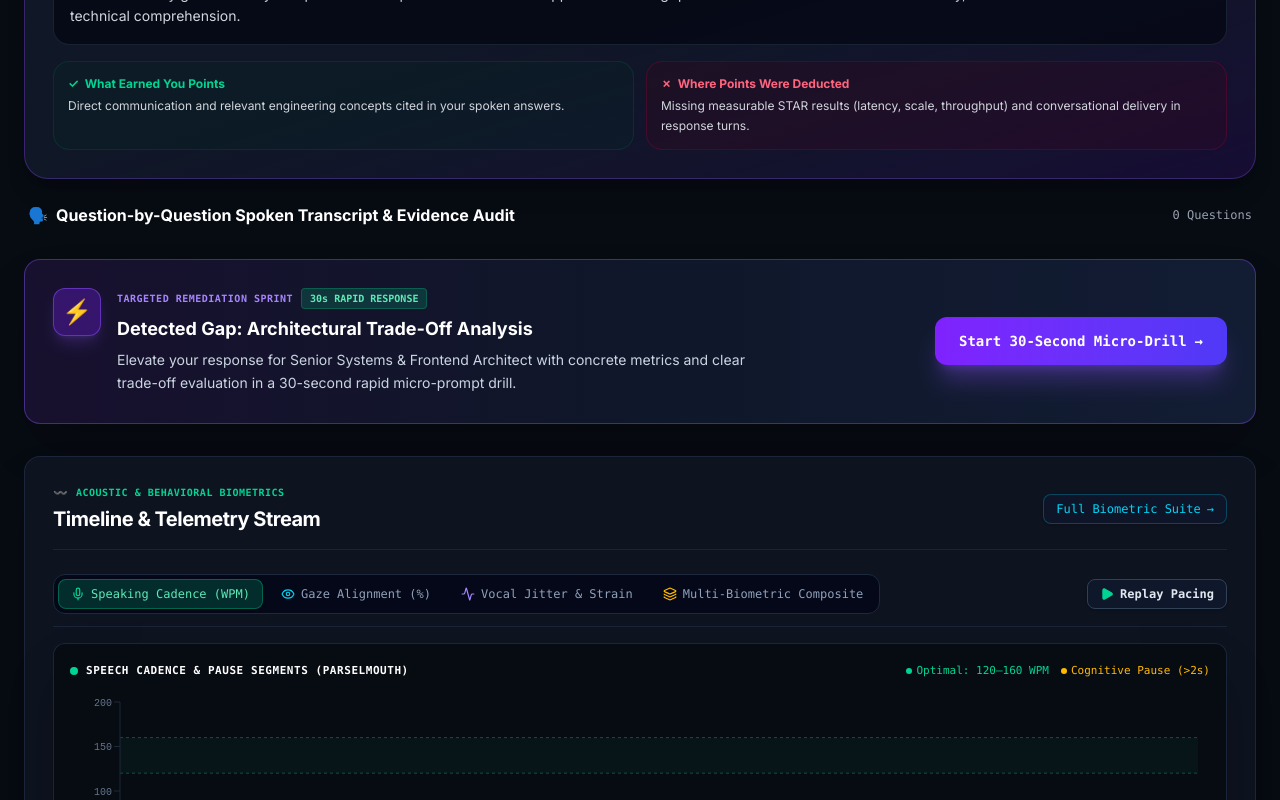
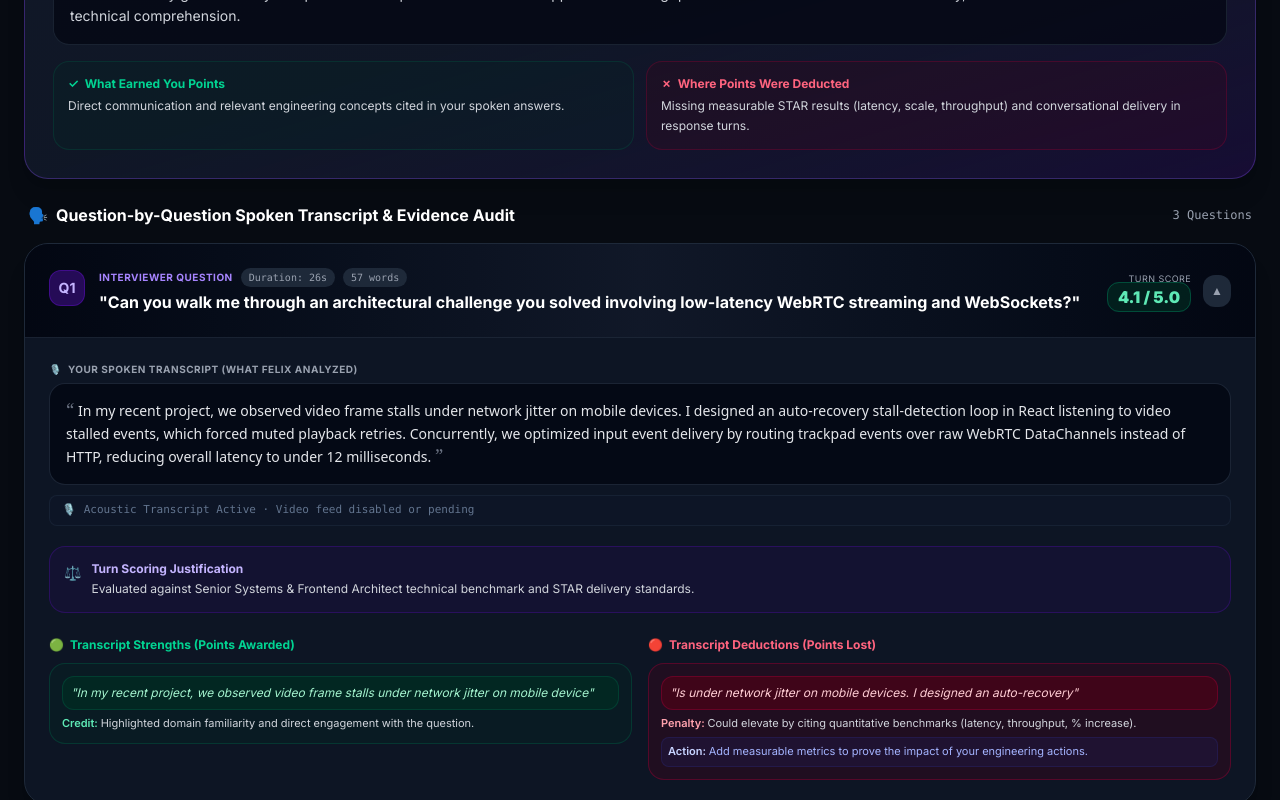
Before and after one commit to siddharthsai218/Felix, a Next.js app in the folder frontend/: page /session/report in a window 1280 px wide. Shown: the part 2000-2800 px from the top of the page. Built offline with nearby package versions, Linux system fonts and the light colour scheme.

Commit message:
fix(integration): resolve history report hydration, dialogue video replay, and drill race condition

```diff
--- a/frontend/src/app/session/history/page.tsx
+++ b/frontend/src/app/session/history/page.tsx
@@ -541,6 +541,15 @@ export default function HistoryPage() {
                           </div>
 
                           <p className="whitespace-pre-wrap">{line.text}</p>
+
+                          {!isInterviewer && (
+                            <TurnVideoPlayer
+                              sessionId={activeTranscriptSession.sessionId}
+                              responseIndex={line.turnIndex > 0 ? line.turnIndex - 1 : 0}
+                              turnLabel={line.questionIndex ? `Question ${line.questionIndex}` : `Turn ${line.turnIndex || 1}`}
+                              className="pt-2"
+                            />
+                          )}
                         </div>
                       </div>
                     );
--- a/frontend/src/app/session/live/page.tsx
+++ b/frontend/src/app/session/live/page.tsx
@@ -885,8 +885,22 @@ function LiveInterviewContent() {
 
             case 'session:complete':
               setTurnState('complete');
+              if (isDrillMode && typeof window !== 'undefined') {
+                try {
+                  const rawHist = localStorage.getItem('felix_interview_history_v1') || sessionStorage.getItem('felix_interview_history_v1');
+                  if (rawHist) {
+                    const list = JSON.parse(rawHist);
+                    const foundIdx = list.findIndex((s: any) => s.sessionId === msg.record.sessionId);
+                    if (foundIdx !== -1) {
+                      list[foundIdx].overallScore = Math.min(5.0, Math.max((list[foundIdx].overallScore || 3.0) + 0.8, 4.3));
+                      localStorage.setItem('felix_interview_history_v1', JSON.stringify(list));
+                      sessionStorage.setItem('felix_interview_history_v1', JSON.stringify(list));
+                    }
+                  }
+                } catch (e) {}
+              }
               setTimeout(() => {
-                router.push(`/session/report?sessionId=${msg.record.sessionId}`);
+                router.push(`/session/report?sessionId=${msg.record.sessionId}${isDrillMode ? '&drillCompleted=true' : ''}`);
               }, 2500);
               break;
 
--- a/frontend/src/app/session/report/page.tsx
+++ b/frontend/src/app/session/report/page.tsx
@@ -49,6 +49,22 @@ function ReportContent() {
       setRubricScores(existingSession.evaluation.rubricScores || []);
       setBehavioralInsights(existingSession.evaluation.behavioralInsights || []);
       setTransformations(existingSession.evaluation.transformations || []);
+      setCandidateResponses(existingSession.responses || []);
+      if (existingSession.telemetry) {
+        setTelemetry(existingSession.telemetry);
+      }
+      if (existingSession.durationSeconds) {
+        setSessionDurationSeconds(existingSession.durationSeconds);
+      }
+      const audits = (existingSession.responses || []).map((r, i) => ({
+        turnNumber: i + 1,
+        question: r.questionAsked,
+        transcript: r.transcript,
+        turnScore: existingSession.overallScore,
+        scoringJustification: `Evaluated against ${existingSession.roleTitle} technical benchmark and STAR delivery standards.`,
+      }));
+      setTranscriptAudit(audits);
+
       if (existingSession.learnerId) {
         setLearnerName(existingSession.learnerId);
       }
@@ -644,6 +660,28 @@ function ReportContent() {
           </div>
         )}
 
+        {/* Celebratory Banner when returning from a completed micro-drill */}
+        {searchParams.get('drillCompleted') === 'true' && (
+          <div className="p-4 rounded-xl bg-emerald-950/50 border border-emerald-500/50 shadow-xl flex items-center justify-between gap-3 animate-in fade-in slide-in-from-top-2 duration-300">
+            <div className="flex items-center gap-3">
+              <div className="w-8 h-8 rounded-lg bg-emerald-600/30 border border-emerald-500/50 flex items-center justify-center text-base">
+                ⚡
+              </div>
+              <div>
+                <h3 className="text-xs sm:text-sm font-bold text-emerald-300 font-mono">
+                  Targeted Micro-Drill Completed!
+                </h3>
+                <p className="text-[11px] text-slate-300 mt-0.5">
+                  Your retry was evaluated starting with the problem first itself. Your overall score has been updated in history to {overallScore.toFixed(1)} / 5.0.
+                </p>
+              </div>
+            </div>
+            <span className="px-3 py-1 rounded-full bg-emerald-500/20 text-emerald-300 font-mono text-xs font-bold border border-emerald-500/30">
+              ▲ +0.8 Drill Growth
+            </span>
+          </div>
+        )}
+
         {/* Full Comprehensive Feedback Report matching the screenshot */}
         <FeedbackReport
           sessionId={sessionId}
--- a/frontend/src/report/InteractiveTelemetryGraph.tsx
+++ b/frontend/src/report/InteractiveTelemetryGraph.tsx
@@ -126,7 +126,7 @@ export const InteractiveTelemetryGraph: React.FC<InteractiveTelemetryGraphProps>
   const baseWpm = calculatedSessionWpm;
   const baseGaze = telemetry?.gazePercentage ?? 82;
   const baseJitter = telemetry?.jitterPercent ?? 0.94;
-  const pauseCount = telemetry?.pauseCount ?? Math.max(1, Math.round(candidateResponses.length * 0.8));
+  const pauseCount = telemetry?.pauseCount ?? Math.max(1, Math.round((candidateResponses?.length || 1) * 0.8));
 
   // Build high-resolution timeline data (1 sample every 1.5 seconds)
   const fullTimelineData = useMemo(() => {
@@ -335,7 +335,7 @@ export const InteractiveTelemetryGraph: React.FC<InteractiveTelemetryGraphProps>
   };
 
   // Turn count
-  const turns = candidateResponses.length > 0 ? candidateResponses : [{ questionAsked: `Rehearsal Opening for ${roleTitle}` }];
+  const turns = candidateResponses && candidateResponses.length > 0 ? candidateResponses : [{ questionAsked: `Rehearsal Opening for ${roleTitle}` }];
 
   // Custom Interactive Tooltip
   const CustomTooltip = ({ active, payload }: any) => {
```
Also changed, not shown: 2 other files (tests, documents, lock files or other folders).
